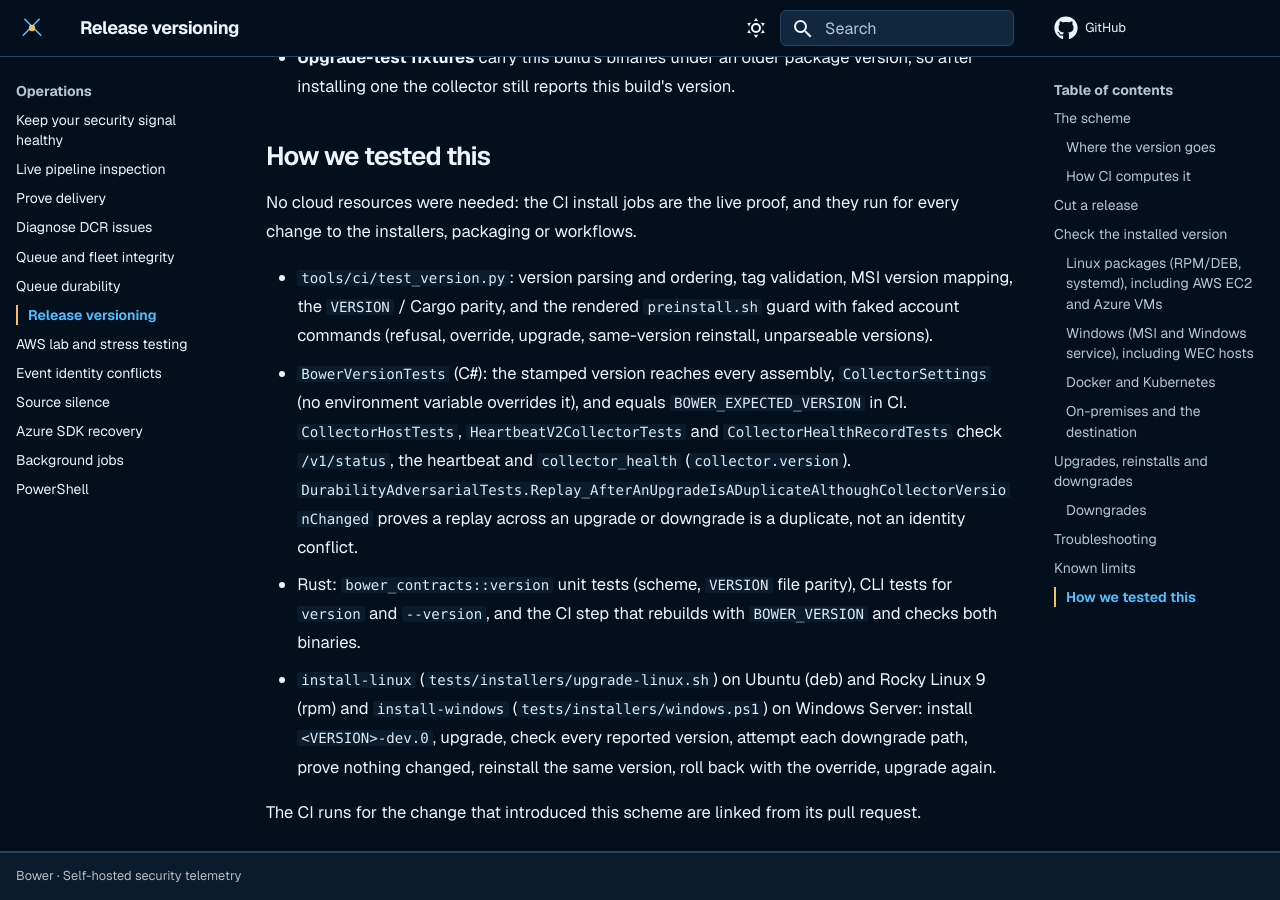
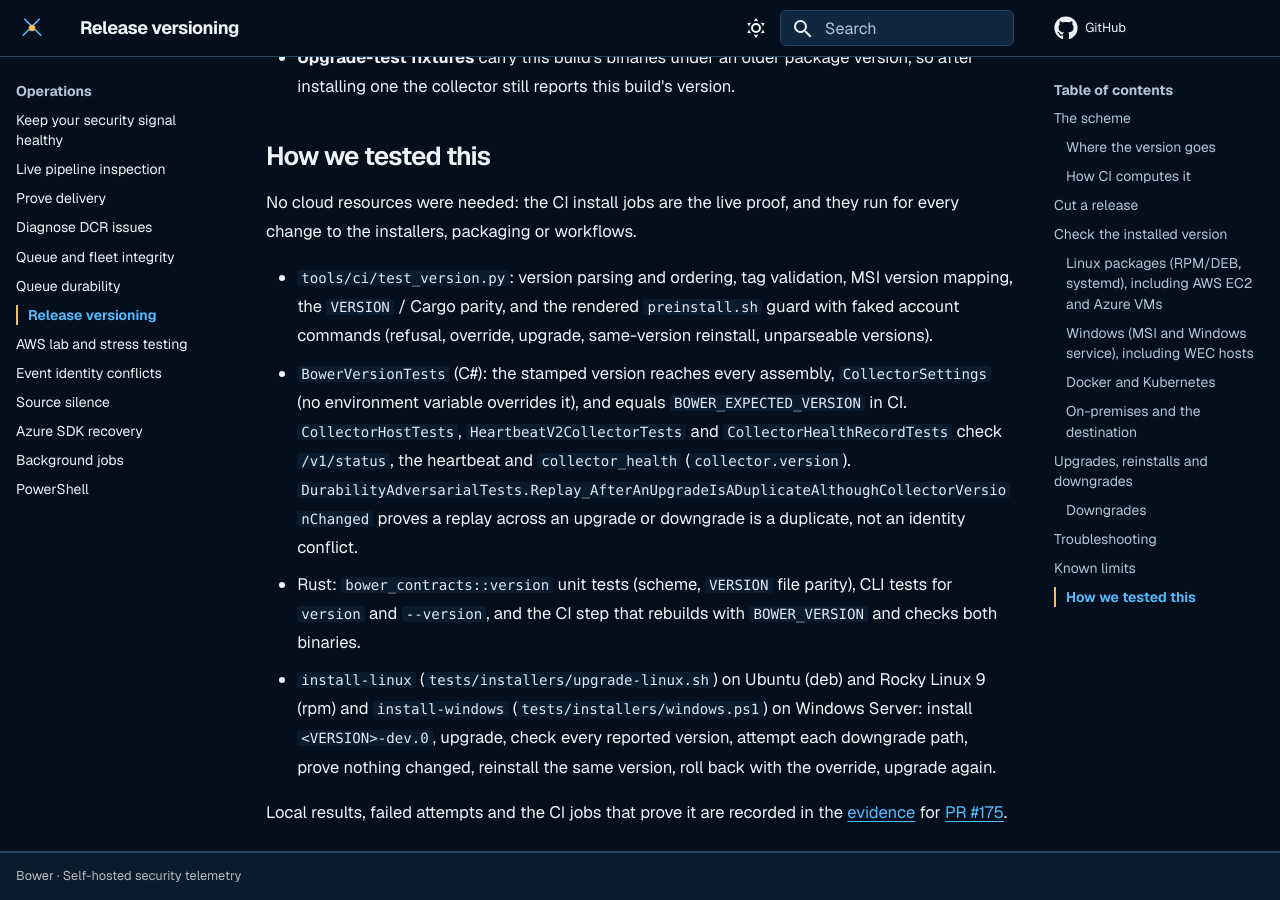
Before and after one commit to jusso-dev/Bower, an MkDocs documentation site: the page built from docs/operations/release-versioning.md, in a window 1280 px wide and 900 px high, scrolled down 8453 px. Built offline with MkDocs 1.6.1 and Material for MkDocs 9.7.7, drawn with Linux system fonts in a browser that asks for light colours.

Commit message:
docs: link release versioning evidence
Co-Authored-By: Claude Opus 5.5 <noreply@anthropic.com>

```diff
--- a/docs/operations/release-versioning.md
+++ b/docs/operations/release-versioning.md
@@ -290,4 +290,6 @@ change to the installers, packaging or workflows.
   prove nothing changed, reinstall the same version, roll back with the override, upgrade
   again.
 
-The CI runs for the change that introduced this scheme are linked from its pull request.
+Local results, failed attempts and the CI jobs that prove it are recorded in the
+[evidence](../evidence/version-20261103-063441/README.md) for
+[PR #175](https://github.com/jusso-dev/Bower/pull/175).
```
